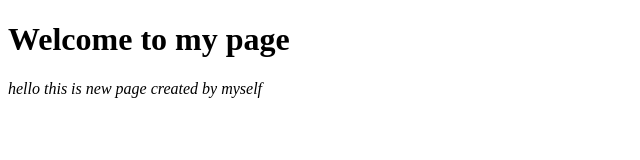
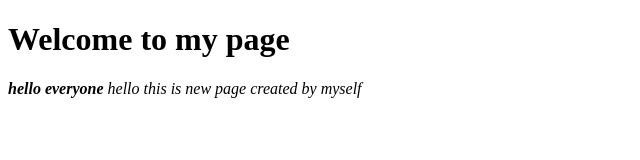
Before and after one commit to naveenaarasu3110-gif/demo_repo_for_project, a plain HTML site: page index.html in a window 1280 px wide. Shown: the whole page, without its empty margins (0-640 px from the left). Drawn offline with Linux system fonts and the light colour scheme.

Commit message:
Update paragraph content in index.html

```diff
--- a/index.html
+++ b/index.html
@@ -6,6 +6,10 @@
     <body>
         <h1><B>Welcome to my page</B></h1>
 
-       <p> <i>hello this is new page created by myself </i> </p>
+       <p>
+       <i><b> hello everyone</b></i>
+           <i>hello this is new page created by myself </i>
+
+       </p>
     </body>
 </html>
```
